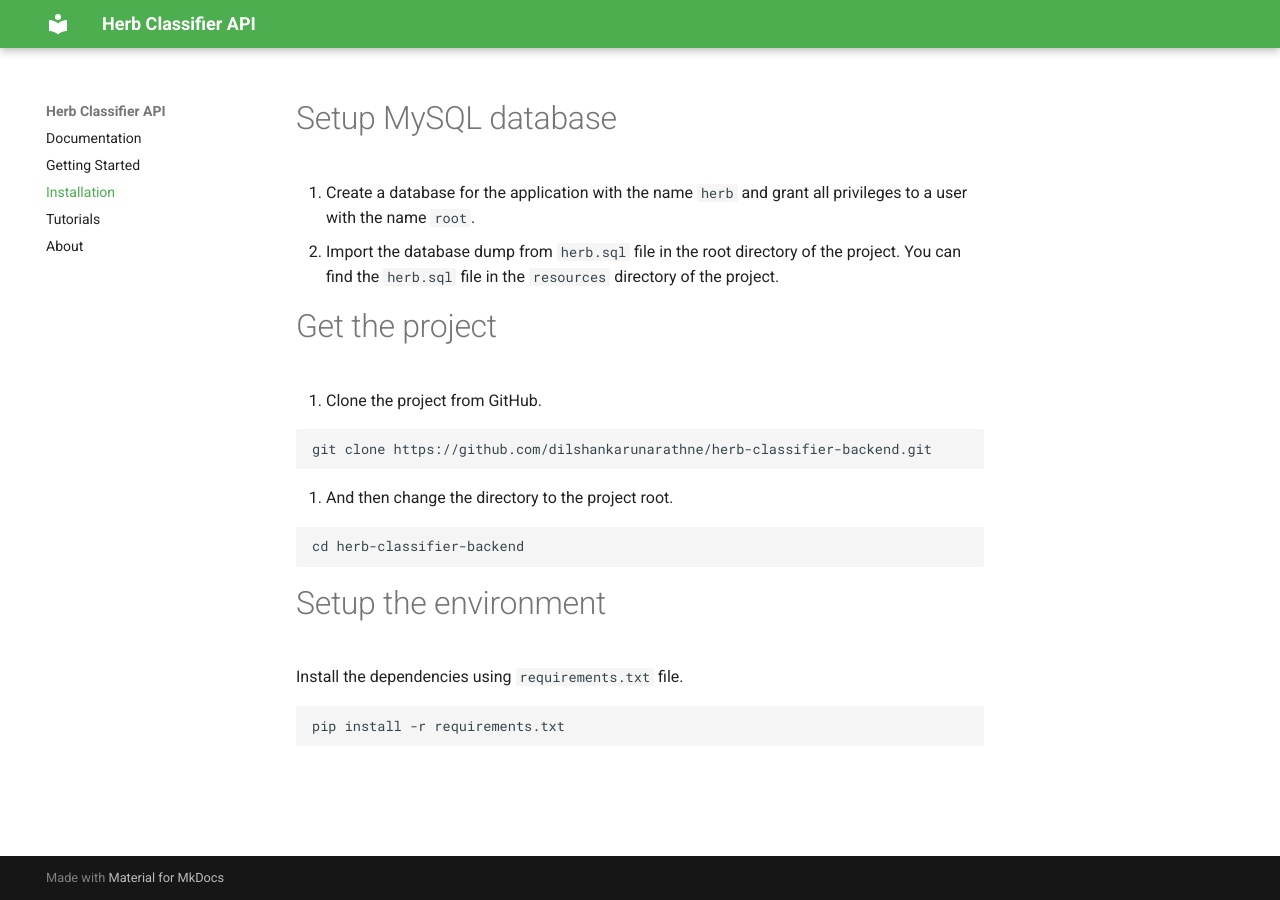
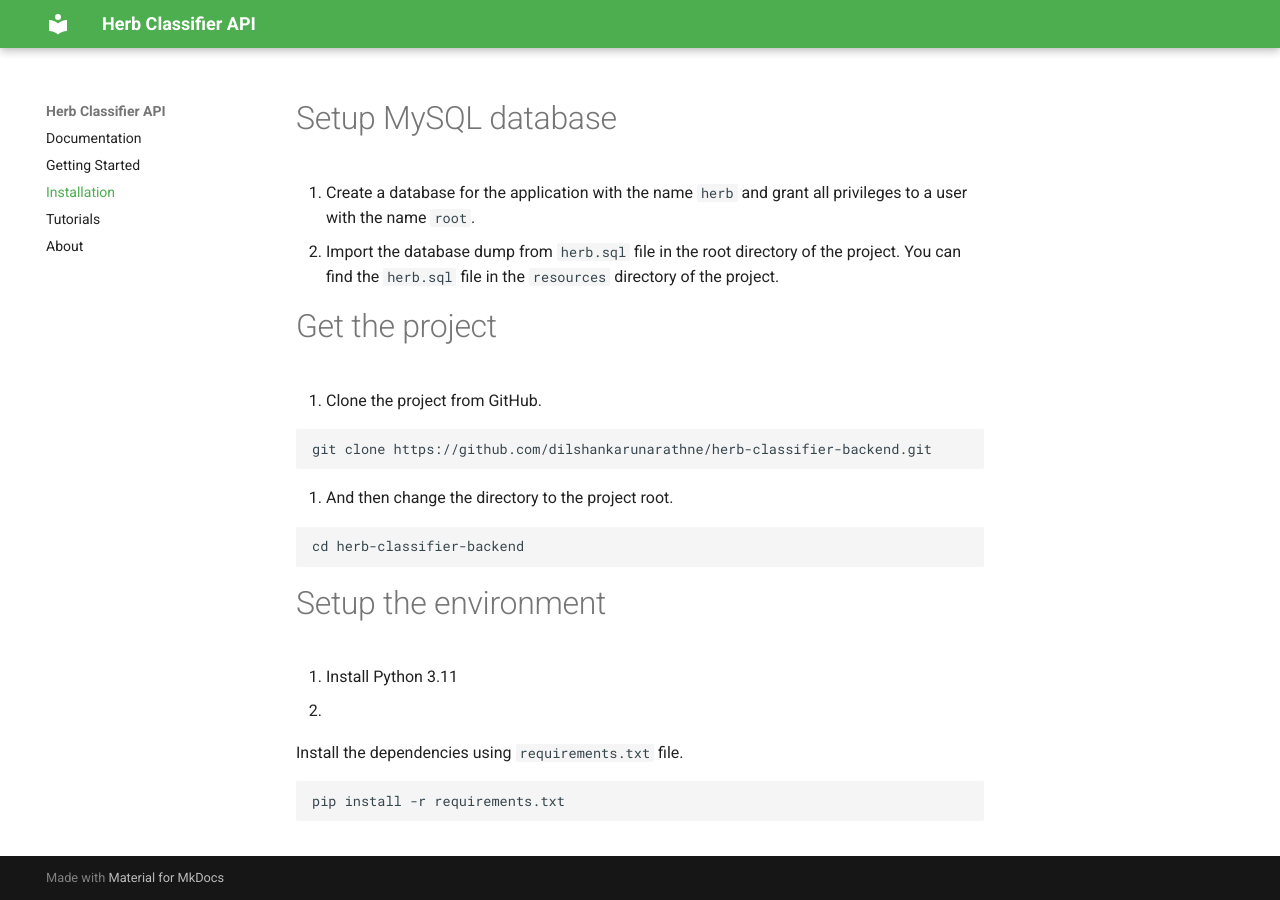
Before and after one commit to dilshankarunarathne/herb-classifier-backend, an MkDocs documentation site: the page built from docs/installation.md, in a window 1280 px wide. Built offline with MkDocs 1.6.1 and Material for MkDocs 9.7.7, drawn with Linux system fonts in a browser that asks for light colours.

Commit message:
Update installation.md

```diff
--- a/docs/installation.md
+++ b/docs/installation.md
@@ -20,7 +20,8 @@ cd herb-classifier-backend
 
 # Setup the environment
 
-
+1. Install Python 3.11
+2.
 
 Install the dependencies using `requirements.txt` file.
 
```
